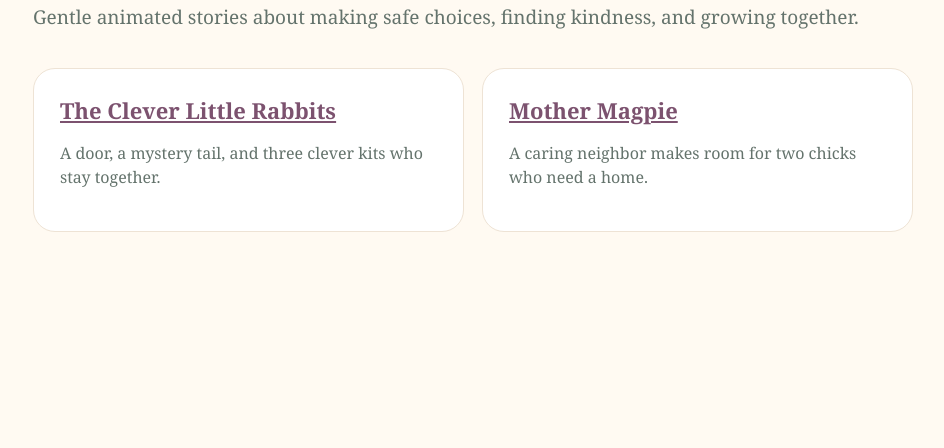
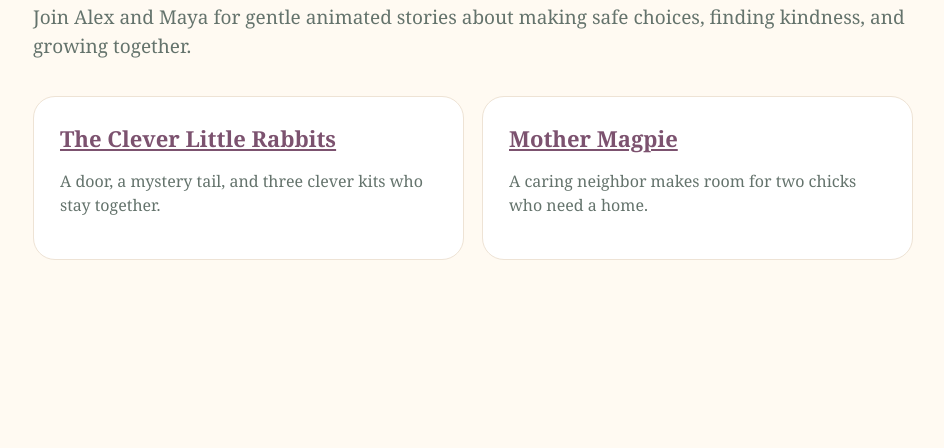
Before and after one commit to adstorybook/videoexpress, a plain HTML site: page index.html in a window 1280 px wide. Shown: the part 352-800 px from the top of the page, without its empty margins (167-1111 px from the left). Drawn offline with Linux system fonts and the light colour scheme.

Commit message:
Add Alex and Maya as story hosts

```diff
--- a/index.html
+++ b/index.html
@@ -1 +1 @@
-<!doctype html><html lang="en"><head><meta charset="utf-8"><meta name="viewport" content="width=device-width,initial-scale=1"><title>Little Lantern Storytime</title><style>body{margin:0;background:#fffaf2;color:#263238;font-family:Georgia,serif}main{max-width:880px;margin:12vh auto;padding:24px}.eyebrow{font:700 12px Arial,sans-serif;text-transform:uppercase;letter-spacing:.18em;color:#8a657b}h1{font-size:clamp(40px,8vw,68px);margin:16px 0 10px}p{font-size:19px;line-height:1.5;color:#64736c}.grid{display:grid;grid-template-columns:1fr 1fr;gap:18px;margin-top:36px}.card{border-radius:22px;padding:26px;background:white;border:1px solid #eee3d5}.card a{color:#7c526f;font-weight:bold;font-size:22px}.card p{font-size:16px}@media(max-width:650px){.grid{grid-template-columns:1fr}}</style></head><body><main><div class="eyebrow">Little Lantern Storytime</div><h1>Two small stories<br>with big hearts</h1><p>Gentle animated stories about making safe choices, finding kindness, and growing together.</p><div class="grid"><article class="card"><a href="The%20Clever%20Little%20Rabbits/promo-page.html">The Clever Little Rabbits</a><p>A door, a mystery tail, and three clever kits who stay together.</p></article><article class="card"><a href="Mother%20Magpie/promo-page.html">Mother Magpie</a><p>A caring neighbor makes room for two chicks who need a home.</p></article></div></main></body></html>
+<!doctype html><html lang="en"><head><meta charset="utf-8"><meta name="viewport" content="width=device-width,initial-scale=1"><title>Little Lantern Storytime</title><style>body{margin:0;background:#fffaf2;color:#263238;font-family:Georgia,serif}main{max-width:880px;margin:12vh auto;padding:24px}.eyebrow{font:700 12px Arial,sans-serif;text-transform:uppercase;letter-spacing:.18em;color:#8a657b}h1{font-size:clamp(40px,8vw,68px);margin:16px 0 10px}p{font-size:19px;line-height:1.5;color:#64736c}.grid{display:grid;grid-template-columns:1fr 1fr;gap:18px;margin-top:36px}.card{border-radius:22px;padding:26px;background:white;border:1px solid #eee3d5}.card a{color:#7c526f;font-weight:bold;font-size:22px}.card p{font-size:16px}@media(max-width:650px){.grid{grid-template-columns:1fr}}</style></head><body><main><div class="eyebrow">Little Lantern Storytime</div><h1>Two small stories<br>with big hearts</h1><p>Join Alex and Maya for gentle animated stories about making safe choices, finding kindness, and growing together.</p><div class="grid"><article class="card"><a href="The%20Clever%20Little%20Rabbits/promo-page.html">The Clever Little Rabbits</a><p>A door, a mystery tail, and three clever kits who stay together.</p></article><article class="card"><a href="Mother%20Magpie/promo-page.html">Mother Magpie</a><p>A caring neighbor makes room for two chicks who need a home.</p></article></div></main></body></html>
```
